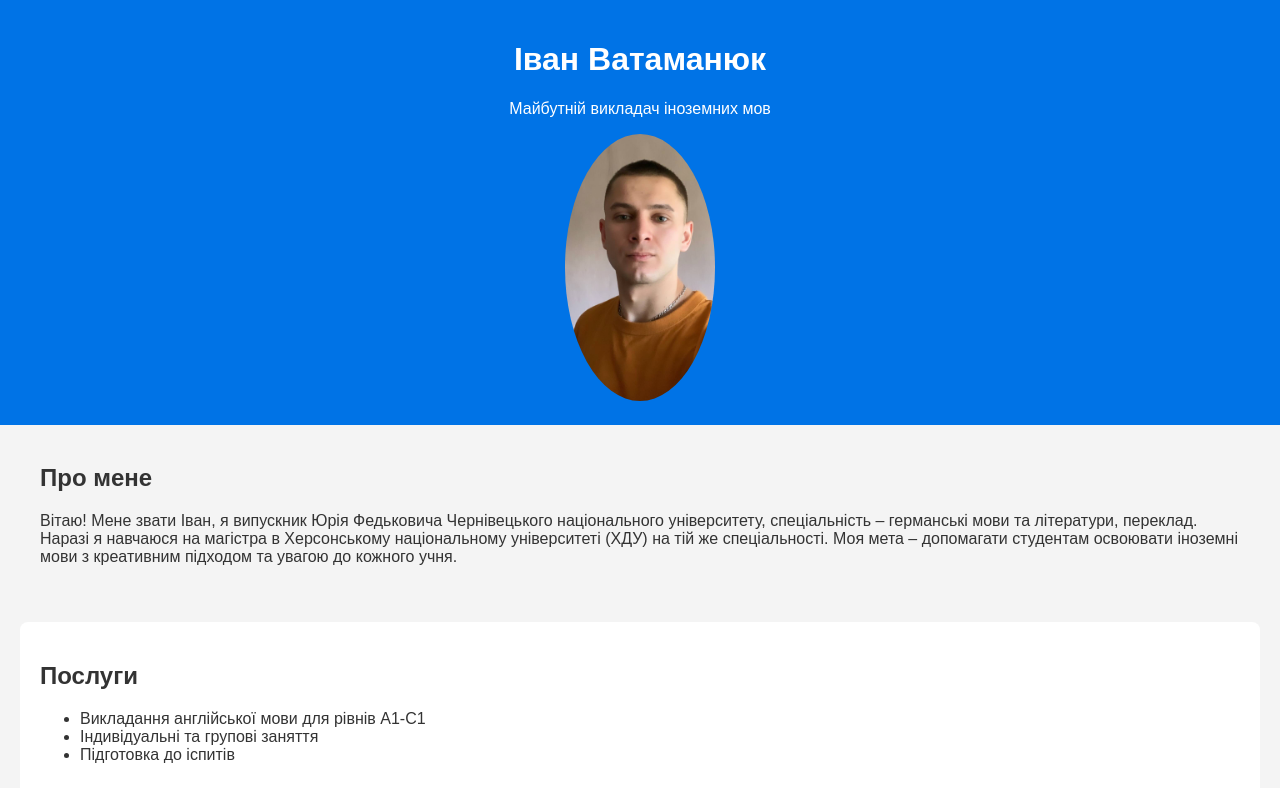
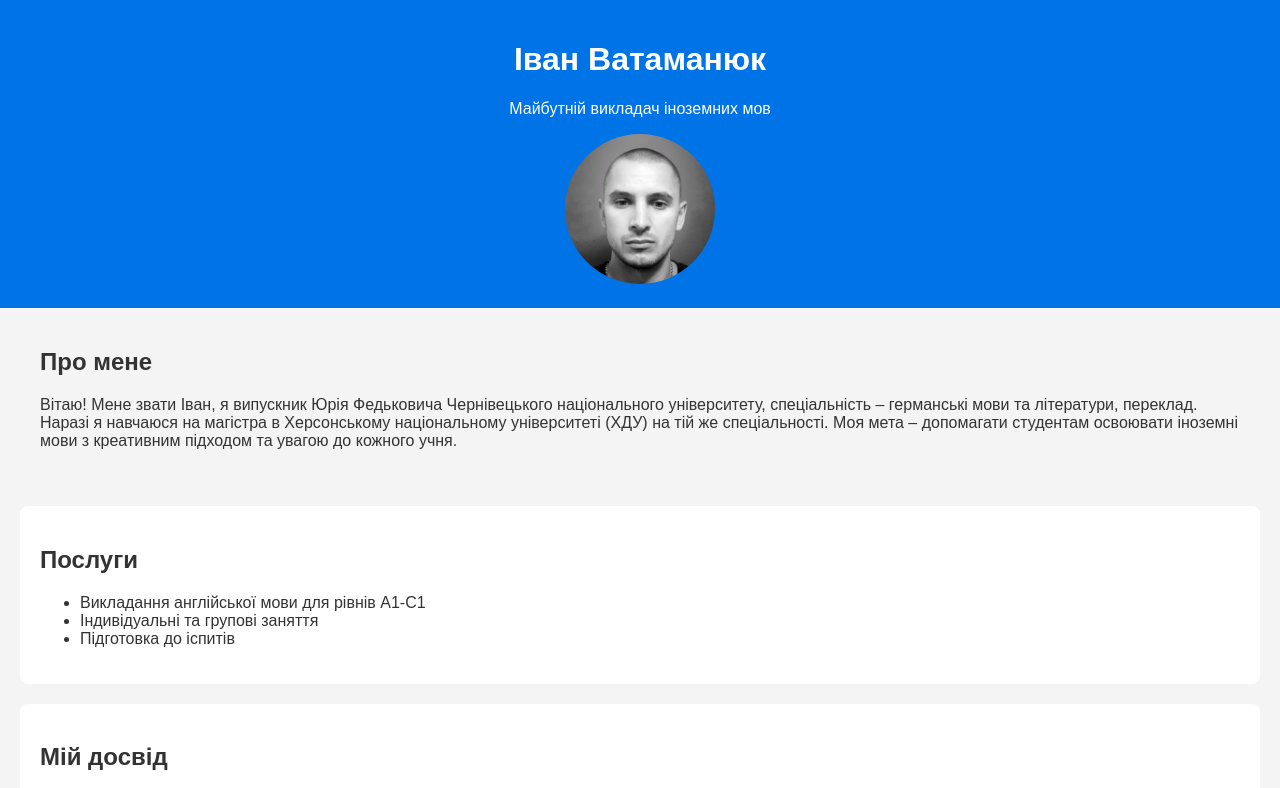
Before and after one commit to ataman98/teacher_website, a plain HTML site: page index.html in a window 1280 px wide. Shown: the top 788 px of the page. Drawn offline with Linux system fonts and the light colour scheme.

Commit message:
Update index.html

```diff
--- a/index.html
+++ b/index.html
@@ -40,7 +40,7 @@
     <header>
         <h1>Іван Ватаманюк</h1>
         <p>Майбутній викладач іноземних мов</p>
-        <img src="photo_2022-10-11_14-13-25.jpg" alt="Фото Івана" class="profile-pic">
+        <img src="photo_2024-08-22_11-36-57.jpg" alt="Фото Івана" class="profile-pic">
     </header>
 
     <section>
```
